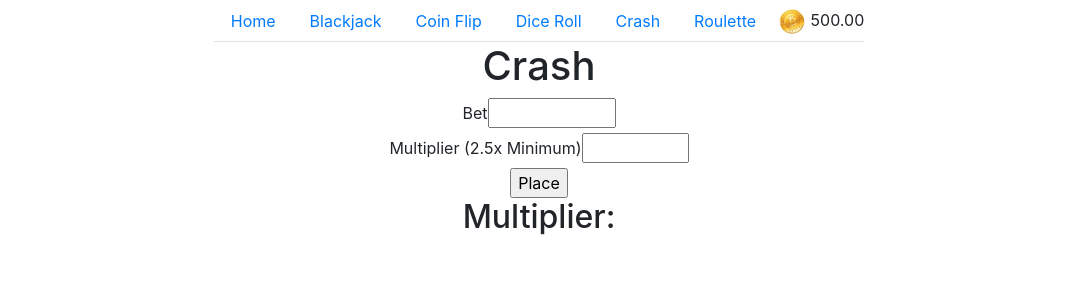
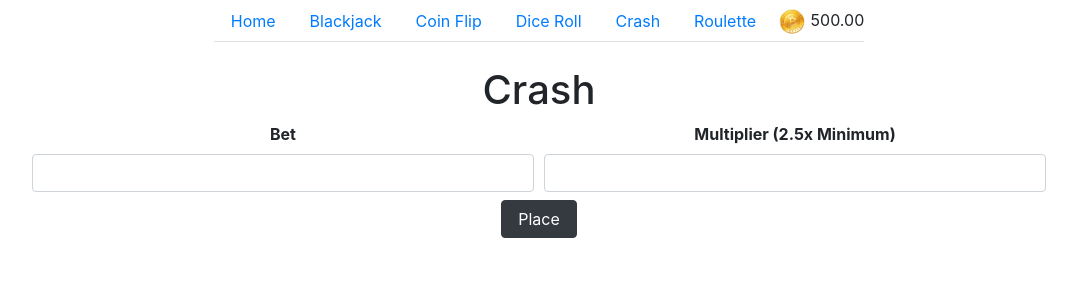
Before and after one commit to JeremyPersing/casino, a React (Create React App) app: page /crash in a window 1280 px wide. Shown: the top 300 px of the page, without its empty margins (101-1178 px from the left). Built offline with nearby package versions, Linux system fonts and the light colour scheme.

Commit message:
Added styling to Crash and added another die to dice roll

```diff
--- a/src/components/Crash.js
+++ b/src/components/Crash.js
@@ -76,6 +76,7 @@ const Crash = (props) => {
 
     // Function that creates the angular chart
     function createChart(multFactor) {
+        document.getElementById('multiplierHeader').style = 'visibility: visible';
         // Themes
         am4core.useTheme(am4themes_dataviz);
         am4core.useTheme(am4themes_animated);
@@ -130,18 +131,20 @@ const Crash = (props) => {
     return (
         <div>
             <h1>Crash</h1>
-            <form onSubmit={play}>
-                <div>
-                    <label>Bet</label>
-                    <input type='number' step='.01' min={.01} required max={props.coins} onChange={handleWagerChange} id='wager'></input>
+            <form class='ml-5 mr-5' onSubmit={play}>
+                <div class='form-row'>
+                    <div class='col-md-6'>
+                        <label class='font-weight-bold' for='bet'>Bet</label>
+                        <input type='number' class='form-control' name='bet' step='.01' min={.01} required max={props.coins} onChange={handleWagerChange} id='wager'></input>
+                    </div>
+                    <div class='col-md-6'>
+                        <label class='font-weight-bold' for='multiplier'>Multiplier (2.5x Minimum)</label>
+                        <input type='number' class='form-control' name='multiplier' step='.1' min='2.5' required max={15} onChange={handleMultiplierChange}></input>
+                    </div>
                 </div>
-                <div>
-                    <label>Multiplier (2.5x Minimum)</label>
-                    <input type='number' step='.1' min='2.5' required max={15} onChange={handleMultiplierChange}></input>
-                </div>
-                <input type='submit' value='Place'></input>
+                <input class='btn btn-dark pl-3 pr-3 mt-2' type='submit' value='Place'></input>
             </form>
-            <h2>Multiplier: {rMultiplier}</h2>
+            <h2 id='multiplierHeader' style={{visibility: 'hidden'}}>Multiplier: {rMultiplier}</h2>
             <div id="chartdiv" style={{width: '100%', height: '500px'}}></div>
         </div>
     )
--- a/src/components/Dice.js
+++ b/src/components/Dice.js
@@ -12,7 +12,7 @@ class Dice extends Component {
         this.rollAll = this.rollAll.bind(this)
         this.compareSingle = this.compareSingle.bind(this);
         this.rollDoneCallback = this.rollDoneCallback.bind(this);
-        this.compareBroad = this.compareBroad.bind(this);
+        this.compareTwoTimes = this.compareTwoTimes.bind(this);
         this.handleWagerChange = this.handleWagerChange.bind(this);
         this.play = this.play.bind(this);
     }
@@ -39,6 +39,7 @@ class Dice extends Component {
     // Sets the rolled number once the dice is done spinning
     rollDoneCallback(num) {
         this.setState({rolledNum: num});
+        console.log(num)
     }
 
     // Compares when the player made a bet on a single number
@@ -54,12 +55,12 @@ class Dice extends Component {
     // Determines the outcome on a single number bet
     determineOutcome1(rolledNum, guessedNum) {
         if (rolledNum === guessedNum) {
-            this.props.setCoins(this.props.coins + (this.props.wager * 6))
+            this.props.setCoins(this.props.coins + (this.props.wager * 12))
         }
     }
 
     // Compares when the player made a 50/50 bet
-    compareBroad(num) {
+    compareTwoTimes(num) {
         // Make play buttons invisible and make bet button visible
         document.getElementById('buttonsDiv').style = 'visibility: hidden';
         document.getElementById('betButton').style = 'visibility: visible';
@@ -71,17 +72,44 @@ class Dice extends Component {
 
     // Determines the outcome on a 50/50 bet
     determineOutcome2(rolledNum, guessedNum) {
-        if ((rolledNum <= 3 && guessedNum === 3) || (rolledNum >= 4 && guessedNum === 4)) {
+        if ((rolledNum <= 6 && guessedNum === 6) || (rolledNum >= 7 && guessedNum === 7)) {
             this.props.setCoins(this.props.coins + (this.props.wager * 2))
         }
 
+    }
+
+    // Compares when the player made a 1/4 bet
+    compareFourTimes(num) {
+        // Make play buttons invisible and make bet button visible
+        document.getElementById('buttonsDiv').style = 'visibility: hidden';
+        document.getElementById('betButton').style = 'visibility: visible';
+
+        this.rollAll();
+        // Set the timeout to allow for the rolledNum state to be set
+        setTimeout(() => {this.determineOutcome3(this.state.rolledNum, num)}, 1000);
+    }
+
+    // Determines the outcome for a 4x bet
+    determineOutcome3(rolledNum, guessedNum) {
+        if (rolledNum <= 3 && guessedNum === 3) {
+            this.props.setCoins(this.props.coins + (this.props.wager * 4));
+        }
+        else if ((rolledNum >= 4 || rolledNum <= 6) && guessedNum === 6) {
+            this.props.setCoins(this.props.coins + (this.props.wager * 4));
+        }
+        else if ((rolledNum >= 7 || rolledNum <= 9) && guessedNum === 9) {
+            this.props.setCoins(this.props.coins + (this.props.wager * 4));
+        }
+        else if (rolledNum >= 10 && guessedNum === 10) {
+            this.props.setCoins(this.props.coins + (this.props.wager * 4));
+        }
     }
 
     render() {
         return (
           <div>
             <ReactDice
-              numDice={1}
+              numDice={2}
               defaultRoll={3}
               outline={true}
               faceColor={'#BDBCBD'}
@@ -104,8 +132,19 @@ class Dice extends Component {
                 <button onClick={() => {this.compareSingle(4)}}>4</button>
                 <button onClick={() => {this.compareSingle(5)}}>5</button>
                 <button onClick={() => {this.compareSingle(6)}}>6</button>
-                <button onClick={() => {this.compareBroad(3)}}>3 or lower</button>
-                <button onClick={() => {this.compareBroad(4)}}>4 or higher</button>
+                <button onClick={() => {this.compareSingle(7)}}>7</button>
+                <button onClick={() => {this.compareSingle(8)}}>8</button>
+                <button onClick={() => {this.compareSingle(9)}}>9</button>
+                <button onClick={() => {this.compareSingle(10)}}>10</button>
+                <button onClick={() => {this.compareSingle(11)}}>11</button>
+                <button onClick={() => {this.compareSingle(12)}}>12</button>
+                <button onClick ={() => {this.compareFourTimes(3)}}>1 - 3</button>
+                <button onClick ={() => {this.compareFourTimes(6)}}> 4 - 6</button>
+                <button onClick ={() => {this.compareFourTimes(9)}}>7 - 9</button>
+                <button onClick ={() => {this.compareFourTimes(10)}}>10 - 12</button>
+                <button onClick={() => {this.compareTwoTimes(6)}}>6 or lower</button>
+                <button onClick={() => {this.compareTwoTimes(7)}}>7 or higher</button>
+
             </div>
           </div>
         )
--- a/src/components/Nav.js
+++ b/src/components/Nav.js
@@ -2,7 +2,7 @@ import { Link } from 'react-router-dom';
 
 const Nav = (props) => {
     return (
-        <div class='d-flex justify-content-center'>
+        <div class='d-flex justify-content-center mb-4'>
             <ul class='nav nav-tabs'>
                 <li class='nav-item'>
                     <Link class='nav-link' to='/' exact>Home</Link>
```
Also changed, not shown: 1 other file (tests, documents, lock files or other folders).
